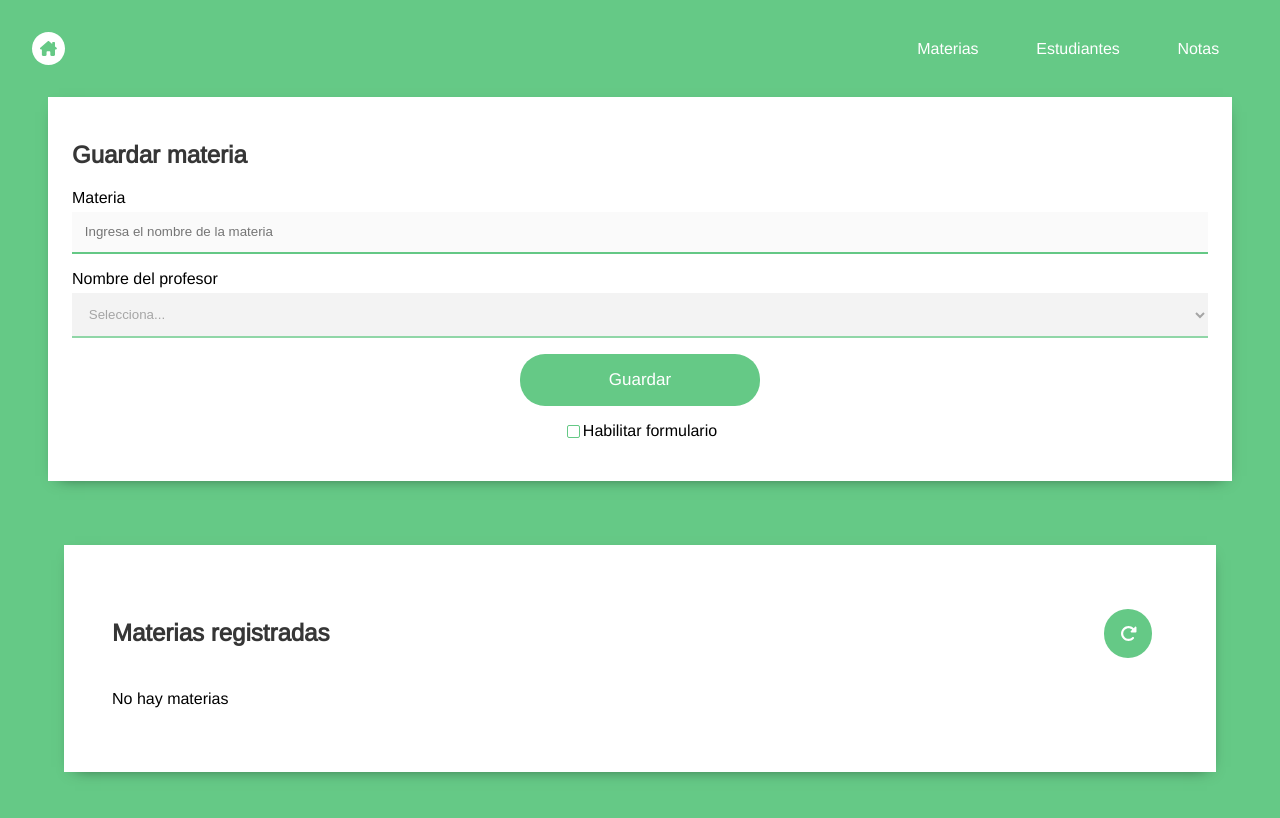
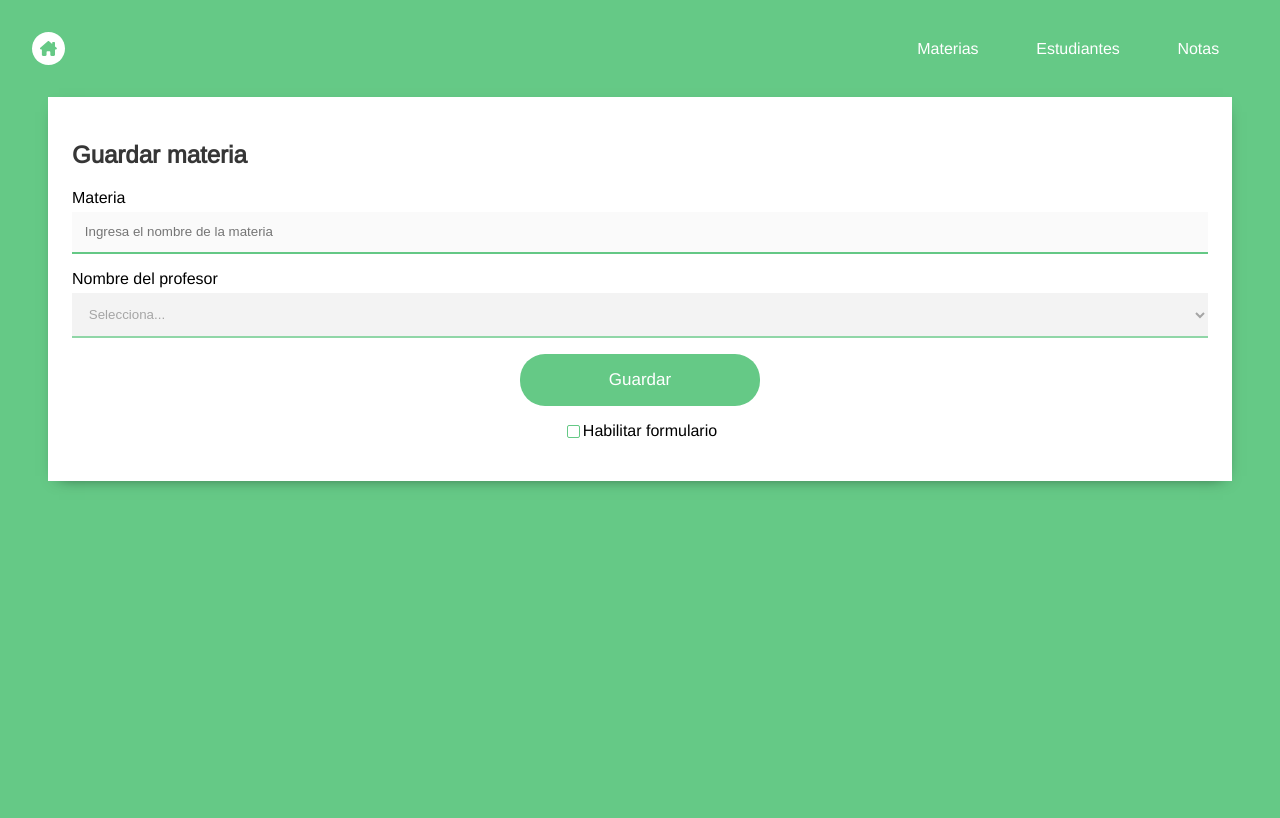
Before and after one commit to julianamxg/sistema---estudiantes, a React (Create React App) app: page /materias in a window 1280 px wide. Shown: the top 818 px of the page. Built offline with nearby package versions, Linux system fonts and the light colour scheme.

Commit message:
Proyecto finalizado y revisado, con css puro

```diff
--- a/src/pages/InicioMateria.tsx
+++ b/src/pages/InicioMateria.tsx
@@ -57,15 +57,15 @@ function InicioMateria() {
     setMaterias(materia);
   }
 
-  const habilitarFormulario = () =>{
+  const habilitarFormulario = () => {
     setInputLectura(!inputLectura)
   }
 
 
   return (
     <div className="App">
-      <RegistrarMateria guardarMateria={guardarMateria} alCambiarValor={alcambiarValor} materia={materia} limpiar={limpiarFormulario} inputLectura={inputLectura} habilitarFormulario={habilitarFormulario}/>
-      <ListarMaterias eliminarMateria={eliminarMateria} materias={materias} />
+      <RegistrarMateria guardarMateria={guardarMateria} alCambiarValor={alcambiarValor} materia={materia} limpiar={limpiarFormulario} inputLectura={inputLectura} habilitarFormulario={habilitarFormulario} />
+      {inputLectura ? <></> : <ListarMaterias eliminarMateria={eliminarMateria} materias={materias} />}
     </div>
   );
 }
--- a/src/pages/InicioNotas.tsx
+++ b/src/pages/InicioNotas.tsx
@@ -19,7 +19,7 @@ const InicioNotas: FunctionComponent = () => {
         promedio: 0
     }
 
-    const [inputLectura, setInputLectura]= useState(true)
+    const [inputLectura, setInputLectura] = useState(true)
     const [nota, setNota] = useState<INotas>(initialState);
     const [notas, setNotas] = useState<INotas[]>([]);
 
@@ -67,20 +67,20 @@ const InicioNotas: FunctionComponent = () => {
 
     function listaEstudiantes(): IEstudiante[] {
         return getlistaEstudiantes()
-      }
+    }
 
-      function listaMaterias(): IMateria[] {
+    function listaMaterias(): IMateria[] {
         return getlistaMaterias();
-      }
+    }
 
-      const habilitarFormulario = () =>{
+    const habilitarFormulario = () => {
         setInputLectura(!inputLectura)
-      }
+    }
 
     return (
         <div className="App">
-            <RegistrarNotas guardarNota={guardarNota} alCambiarValor={alcambiarValor} limpiar={limpiarFormulario} nota={nota} catalogos={{listaEstudiantes : listaEstudiantes(), listaMaterias : listaMaterias()}} inputLectura={inputLectura} habilitarFormulario={habilitarFormulario} />
-            <ListarNotas eliminarNota={eliminarNota} notas={notas} />
+            <RegistrarNotas guardarNota={guardarNota} alCambiarValor={alcambiarValor} limpiar={limpiarFormulario} nota={nota} catalogos={{ listaEstudiantes: listaEstudiantes(), listaMaterias: listaMaterias() }} inputLectura={inputLectura} habilitarFormulario={habilitarFormulario} />
+            {inputLectura ? <></> : <ListarNotas eliminarNota={eliminarNota} notas={notas} />}
         </div>
     )
 }
```
